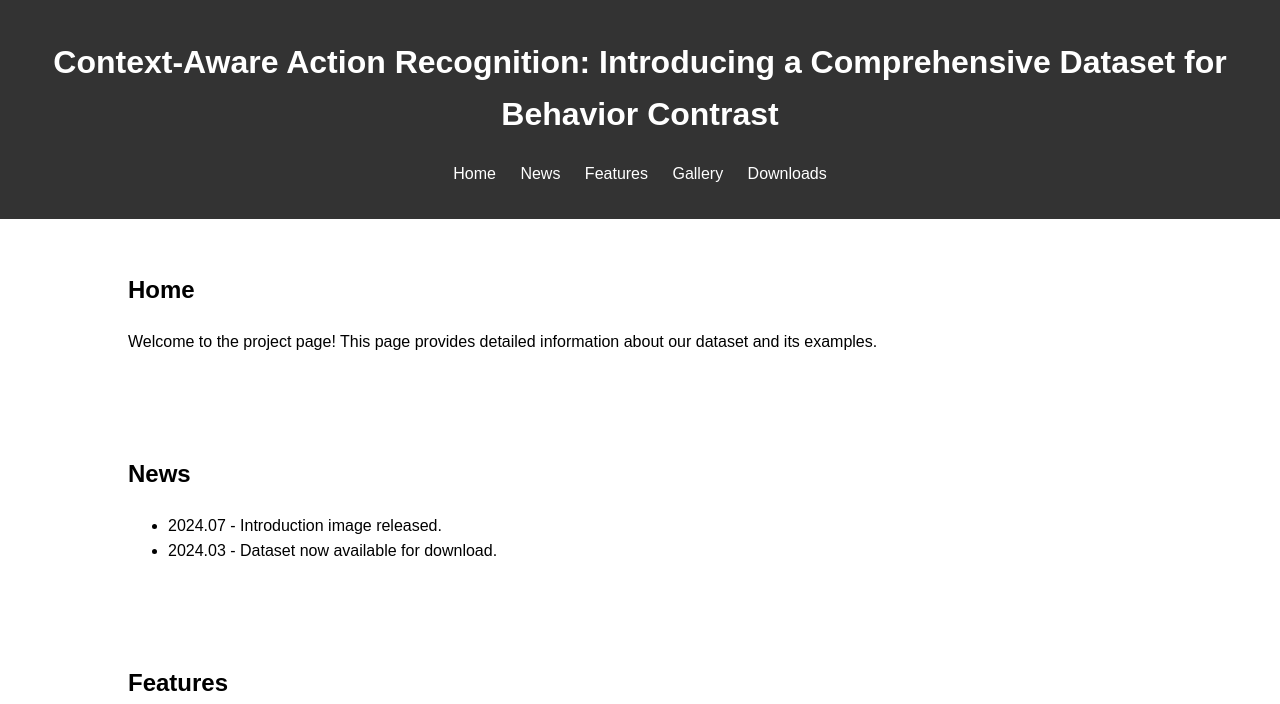
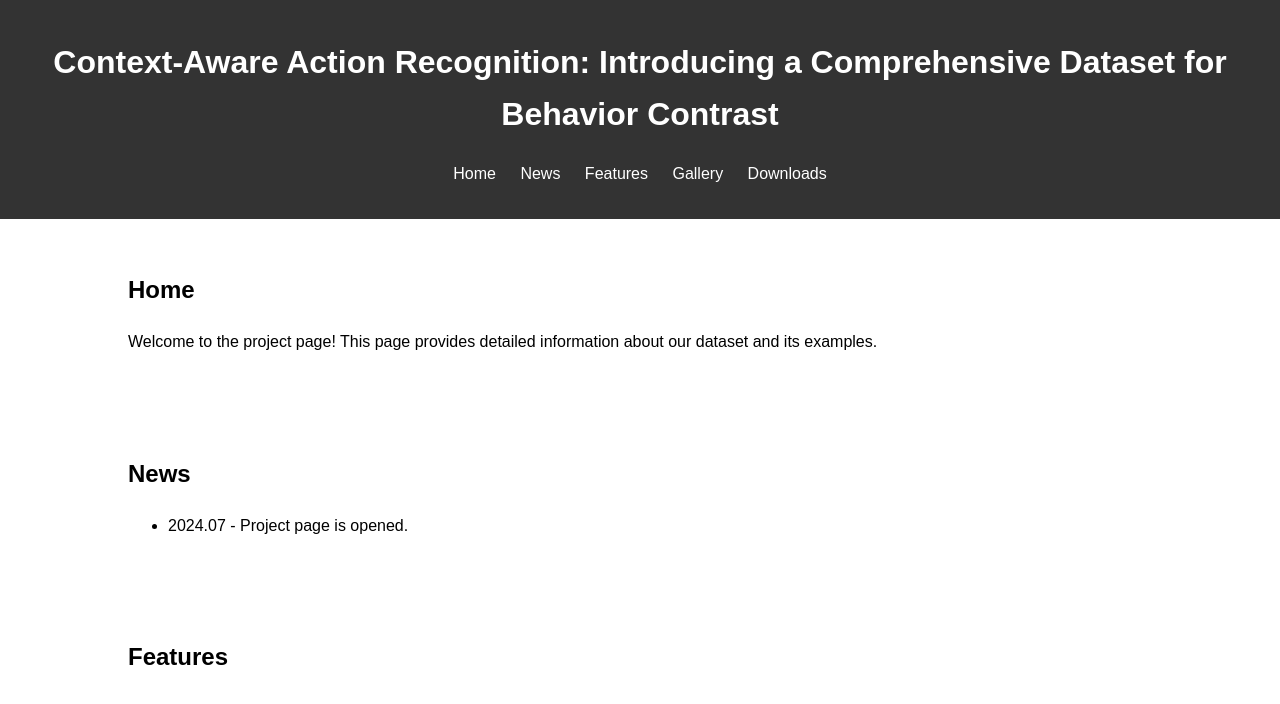
Before and after one commit to caar24/caar24, a plain HTML site: page index.html in a window 1280 px wide. Shown: the top 704 px of the page. Drawn offline with Linux system fonts and the light colour scheme.

Commit message:
Update index.html

```diff
--- a/index.html
+++ b/index.html
@@ -91,8 +91,7 @@
         <section id="news" class="section">
             <h2>News</h2>
             <ul>
-                <li>2024.07 - Introduction image released.</li>
-                <li>2024.03 - Dataset now available for download.</li>
+                <li>2024.07 - Project page is opened.</li>
             </ul>
         </section>
 
```
